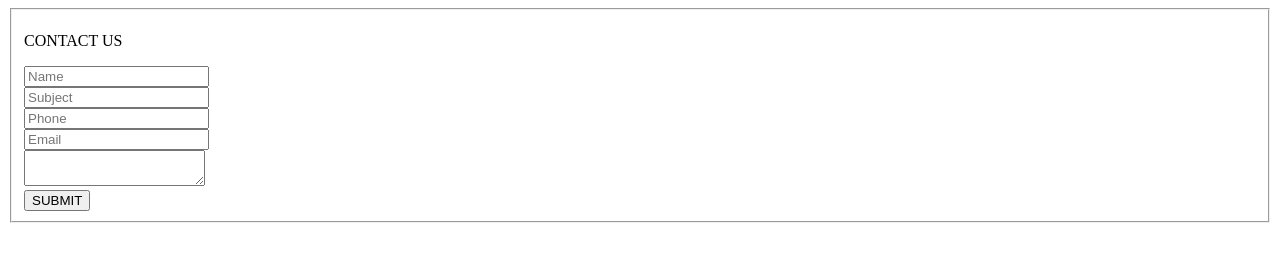
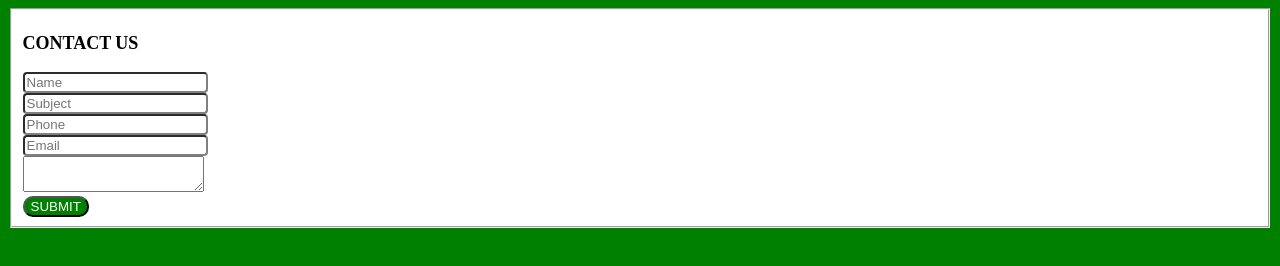
Before and after one commit to Makostya19/git-course, a plain HTML site: page index git.html in a window 1280 px wide. Drawn offline with Linux system fonts and the light colour scheme.

Commit message:
style.css

```diff
--- a/style.css
+++ b/style.css
@@ -1,20 +1,24 @@
-main {
-    color: blue;
+body {
+    background-color: green;
     font-size: 14px;
 }
 
-.list {
+fieldset {
+    background-color: white;
+}
+
+p {
+    font-weight: bold;
     font-size: 18px;
 }
 
-.war-and-peace, .Decembrists {
-    font-weight: bold;
+input {
+    border-color: gray;
+    border-radius: 4px;
 }
 
-.anna {
-    color: red;
+button {
+    background-color: green;
+    color: white;
+    border-radius: 10px;
 }
-
-.years {
-    color: green;
-}
```
